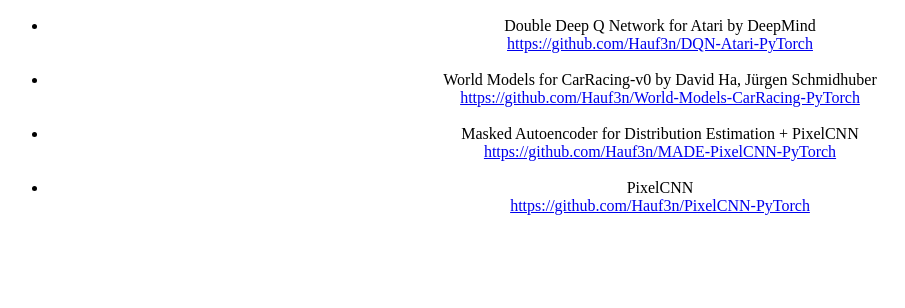
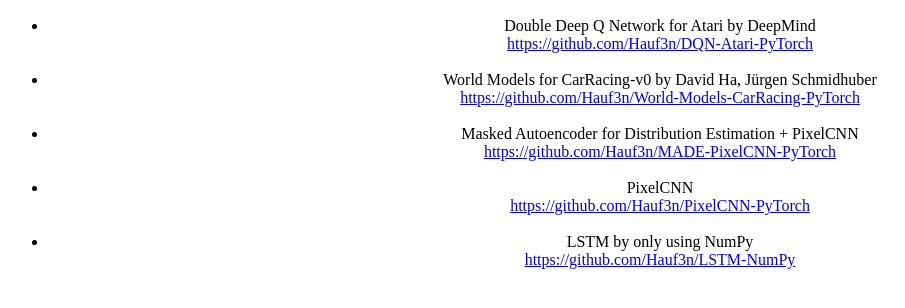
Before and after one commit to Hauf3n/Hauf3n.github.io, a plain HTML site: page index.html in a window 1280 px wide. Shown: the part 110-418 px from the top of the page, without its empty margins (0-905 px from the left). Drawn offline with Linux system fonts and the light colour scheme.

Commit message:
Update index.html

```diff
--- a/index.html
+++ b/index.html
@@ -18,6 +18,9 @@
   <li> PixelCNN <br>
     <a href="https://github.com/Hauf3n/PixelCNN-PyTorch">https://github.com/Hauf3n/PixelCNN-PyTorch</a><br><br>
   </li>
+  <li> LSTM by only using NumPy <br>
+    <a href="https://github.com/Hauf3n/LSTM-NumPy">https://github.com/Hauf3n/LSTM-NumPy</a><br><br>
+  </li>
 </ul>
 </p>
 </body>
```
